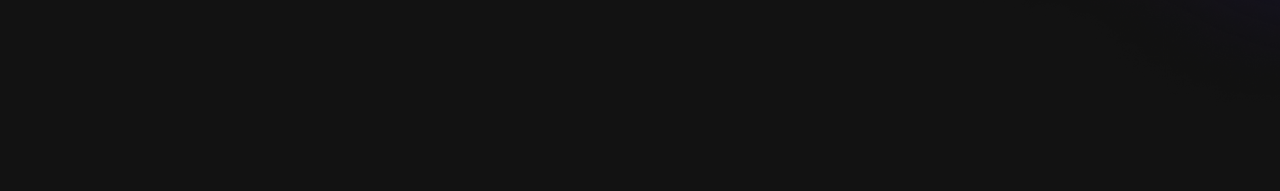
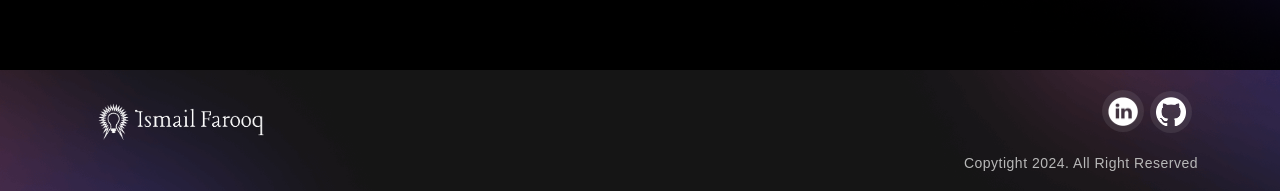
Before and after one commit to ismail-farooq/ismailfarooq, a React (Vite) app: page / in a window 1280 px wide. Shown: the part 1842-2033 px from the top of the page. Before the commit the page ends 1966 px from the top, so only its background shows below. Built offline with nearby package versions, Linux system fonts and the light colour scheme.

Commit message:
commit message

```diff
--- a/src/App.jsx
+++ b/src/App.jsx
@@ -7,6 +7,7 @@
 import 'bootstrap/dist/css/bootstrap.min.css'
 import Skills from './components/custom/Skills'
 import Projects from './components/custom/Projects'
+import Footer from './components/custom/Footer'
 
 
 function App() {
@@ -18,6 +19,7 @@
       <Banner></Banner>
       <Skills></Skills>
       <Projects></Projects>
+      <Footer></Footer>
     </div>
   )
 }
--- /dev/null
+++ b/src/components/custom/Footer.jsx
@@ -0,0 +1,35 @@
+import React from "react";
+import { Col, Container, Row } from "react-bootstrap";
+import logo from "../../../public/logo.png";
+import linkedin from "../../../public/linkedin.png";
+import github from "../../../public/github-mark-white.png";
+
+function Footer() {
+  return (
+    <footer className="footer">
+      <Container>
+        <Row className="align-item-center">
+          <Col sm={6}>
+            <img src={logo} alt=""/>
+          </Col>
+          <Col sm={6} className="text-center text-sm-end">
+            <div className="social-icon">
+              <a
+                href="https://www.linkedin.com/in/ismail-omer-farooq/"
+                target="_blank"
+              >
+                <img src={linkedin} alt="" />
+              </a>
+              <a href="https://github.com/ismail-farooq" target="_blank">
+                <img src={github} alt="" />
+              </a>
+            </div>
+            <p>Copytight 2024. All Right Reserved</p>
+          </Col>
+        </Row>
+      </Container>
+    </footer>
+  );
+}
+
+export default Footer;
--- a/src/components/custom/NavBar.jsx
+++ b/src/components/custom/NavBar.jsx
@@ -48,7 +48,7 @@
               className={
                 activeLink === "skills" ? "active navbar-link" : "navbar-link"
               }
-              onClick={() => {
+              onClick={(e) => {
                 onUpdateActiveLink("skills");
               }}
             >
--- a/src/index.css
+++ b/src/index.css
@@ -324,7 +324,7 @@
 
 
 .project {
-  padding: 80px 0;
+  padding: 120px 0;
   position: relative;
   background-color: black;
   z-index: 0;
@@ -456,6 +456,26 @@
 }
 
 
+.footer{
+  padding: 20px 0 20px 0;
+  background-image: url('../public/footer.png');
+  background-position: center center;
+  background-size: cover;
+  background-repeat: no-repeat;
+}
+.footer img{
+  width: 36%;
+}
+
+footer p{
+  font-weight: 400;
+  font-size: 14px;
+  color: #B8B8B8;
+  letter-spacing: 0.5px;
+  margin-top: 20px
+}
+
+
 
 
 
```
Also changed, not shown: public/footer.png (added).
